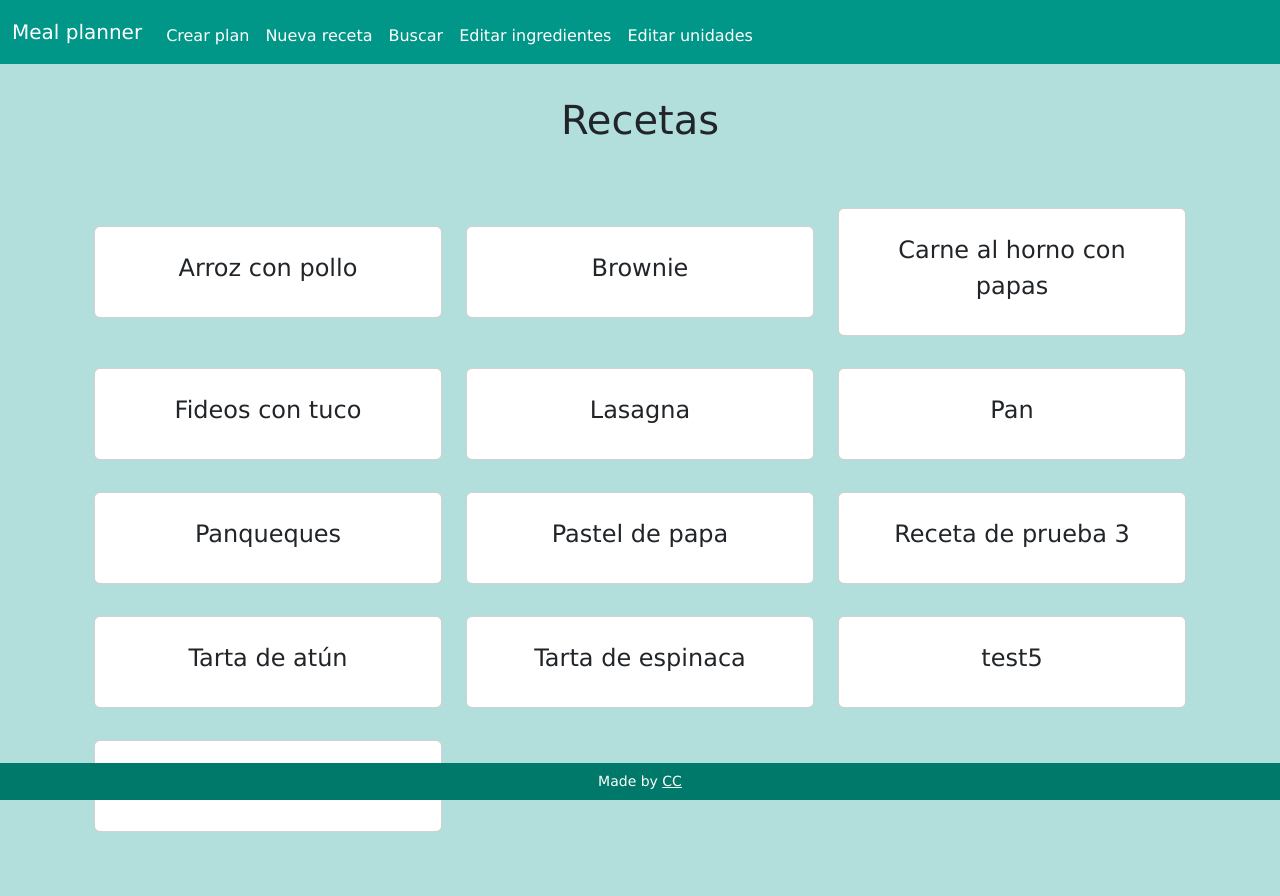
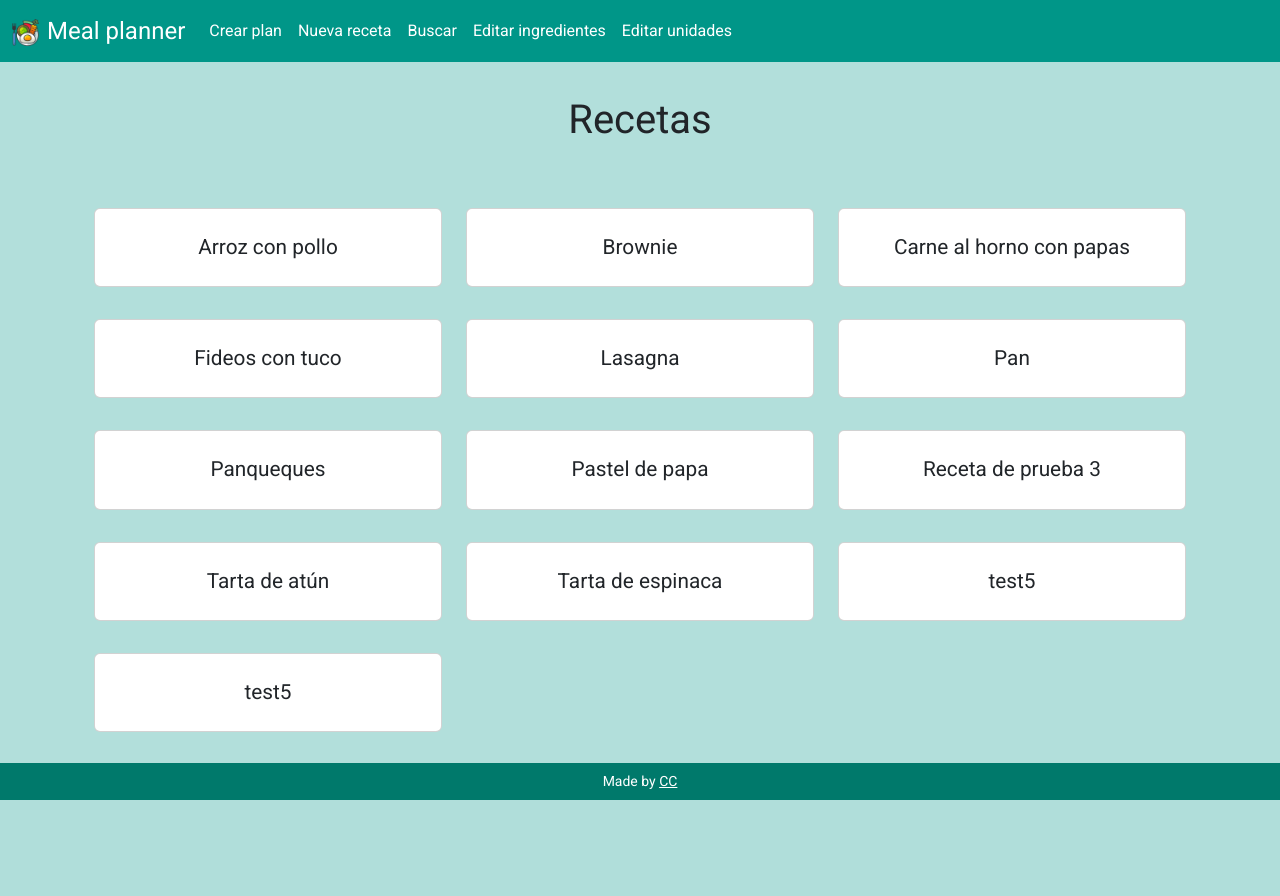
Before and after one commit to CarolinaCampi/meal_planner, a Flask app: page / in a window 1280 px wide. After the commit the page ends 800 px from the top, so only its background shows below. Run offline with Flask 3, Linux system fonts and the light colour scheme; data comes from the database, SQL or seed files in the repository.

Commit message:
Update style

```diff
--- a/static/styles.css
+++ b/static/styles.css
@@ -16,11 +16,11 @@ Divider color       #BDBDBD
 
 body {
     background-color: #b2dfdb;
-    font-family: Verdana, Tahoma, Verdana, sans-serif;
+    font-family: "Roboto", Verdana, Tahoma, Verdana, sans-serif;
 }
 
 .card-title {
-    font-size: 1.5em;
+    font-size: 1.3em;
 }
 /* NAVBAR */
 nav {
--- a/templates/index.html
+++ b/templates/index.html
@@ -17,7 +17,7 @@
                         <div class="card-body">
                             <form action="/" method="post">
                                 <input name="id" type="hidden" value="{{ row['id'] }}">
-                                <button type="submit" class="btn stretched-link"><p class="card-title">{{ row["name"] }}</p></button>
+                                <button type="submit" class="btn stretched-link"><p class="card-title p-0 m-0">{{ row["name"] }}</p></button>
                             </form>
                         </div>
                     </div>
--- a/templates/layout.html
+++ b/templates/layout.html
@@ -16,6 +16,11 @@
     <!-- Bootstrap icons -->
     <link rel="stylesheet" href="https://cdn.jsdelivr.net/npm/bootstrap-icons@1.11.3/font/bootstrap-icons.min.css">
 
+    <!-- Google fonts -->
+    <link rel="preconnect" href="https://fonts.googleapis.com">
+    <link rel="preconnect" href="https://fonts.gstatic.com" crossorigin>
+    <link href="https://fonts.googleapis.com/css2?family=Roboto:wght@100;400&display=swap" rel="stylesheet">
+
     <!--Source: https://www.flaticon.com/free-icons/nutrition - Nutrition icons created by Roundicons Premium - Flaticon-->
     <link href="/static/favicon.ico" rel="icon" title="nutrition icon">
 
@@ -29,13 +34,13 @@
     <header>
         <nav class="navbar navbar-expand-md fixed-top">
             <div class="container-fluid">
-                <a class="navbar-brand" href="/">Meal planner</a>
+                <a class="navbar-brand fs-4" href="/"><img src="/static/favicon.ico" class="me-2" height="27px" width="27px" alt="Plate of food with fork">Meal planner</a>
                 <button aria-controls="navbar" aria-expanded="false" aria-label="Toggle navigation"
                     class="navbar-toggler" data-bs-target="#navbar" data-bs-toggle="collapse" type="button">
                     <span class="navbar-toggler-icon"></span>
                 </button>
                 <div class="collapse navbar-collapse" id="navbar">
-                    <ul class="navbar-nav me-auto mt-2">
+                    <ul class="navbar-nav">
                         <li class="nav-item"><a class="nav-link" href="/create_plan">Crear plan</a></li>
                         <li class="nav-item"><a class="nav-link" href="/create_recipe">Nueva receta</a></li>
                         <li class="nav-item"><a class="nav-link" href="/search">Buscar</a></li>
--- a/templates/shopping_list.html
+++ b/templates/shopping_list.html
@@ -10,7 +10,7 @@ Meal plan summary
 <section class="container-fluid">
     <div class="card mb-5">
         <div class="card-header d-flex justify-content-between">
-            <h5 class="m-0">Lista de Recetas</h5>
+            <h5 class="m-0 mt-1">Lista de Recetas</h5>
             <button id="copy-recipes" type="button" class="btn btn-outline-secondary btn-sm"><i
                     class="bi bi-clipboard"></i><i class="bi bi-clipboard-check d-none"></i></button>
         </div>
@@ -25,7 +25,7 @@ Meal plan summary
 
     <div class="card mb-5">
         <div class="card-header d-flex justify-content-between">
-            <h5 class="m-0">Lista de compras</h5>
+            <h5 class="m-0 mt-1">Lista de compras</h5>
             <button id="copy-shopping" type="button" class="btn btn-outline-secondary btn-sm"><i
                     class="bi bi-clipboard"></i><i class="bi bi-clipboard-check d-none"></i></button>
         </div>
```
